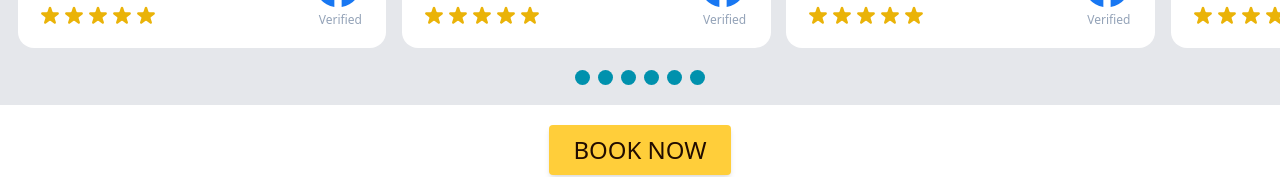
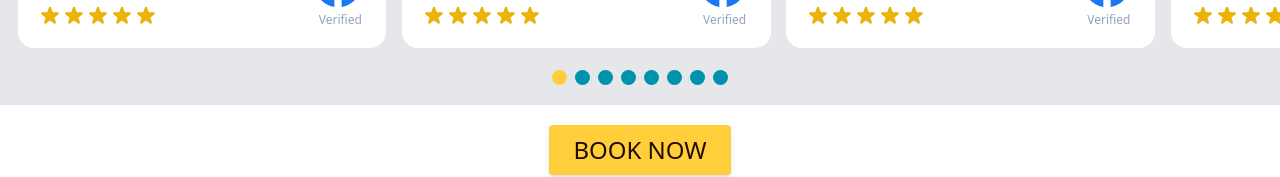
Before and after one commit to missatrox44/love-thy-selfie, a React (Vite) app: page / in a window 1280 px wide. Shown: the part 4147-4324 px from the top of the page. Built offline with nearby package versions, Linux system fonts and the light colour scheme.

Commit message:
visible on large screens only

```diff
--- a/src/components/ReviewCarousel/index.jsx
+++ b/src/components/ReviewCarousel/index.jsx
@@ -86,23 +86,16 @@ const ReviewCarousel = (props) => {
 
         </div>
 
-        {
-          //if it's a big screen
-          bigScreen && (currentIndex < ((length / 3) - 1))
-
-          ||
-
-          //if it's not a big screen
-          !bigScreen && (currentIndex < length - 1)
-        }
       </div>
       <div className="flex justify-center my-5">
-        <div className="index-circle mx-1" value='0' onClick={indexClickHandler}></div>
+        <div className="index-circle mx-1 index-circle-active" value='0' onClick={indexClickHandler}></div>
         <div className="index-circle mx-1" value='1' onClick={indexClickHandler}></div>
         <div className="index-circle mx-1" value='2' onClick={indexClickHandler}></div>
         <div className="index-circle mx-1" value='3' onClick={indexClickHandler}></div>
         <div className="index-circle mx-1" value='4' onClick={indexClickHandler}></div>
         <div className="index-circle mx-1" value='5' onClick={indexClickHandler}></div>
+        <div className="index-circle mx-1" value='6' onClick={indexClickHandler}></div>
+        <div className="index-circle mx-1" value='7' onClick={indexClickHandler}></div>
       </div>
     </div>
   )
--- a/src/components/ReviewCarousel/styles.css
+++ b/src/components/ReviewCarousel/styles.css
@@ -44,6 +44,8 @@
   height: 15px;
   border-radius: 50%;
   background-color: var(--green);
+  display: none;
+  cursor: pointer;
 }
 
 .index-circle-active{
@@ -65,8 +67,13 @@
 } */
 
 
-@media only screen and (min-width: 1800px) {
+@media only screen and (min-width: 1024px) {
   .carousel-content > * {
     width: calc(33% - 14.5px);
   }
+
+  .index-circle {
+    display: block;
+  }
+
 }
```
